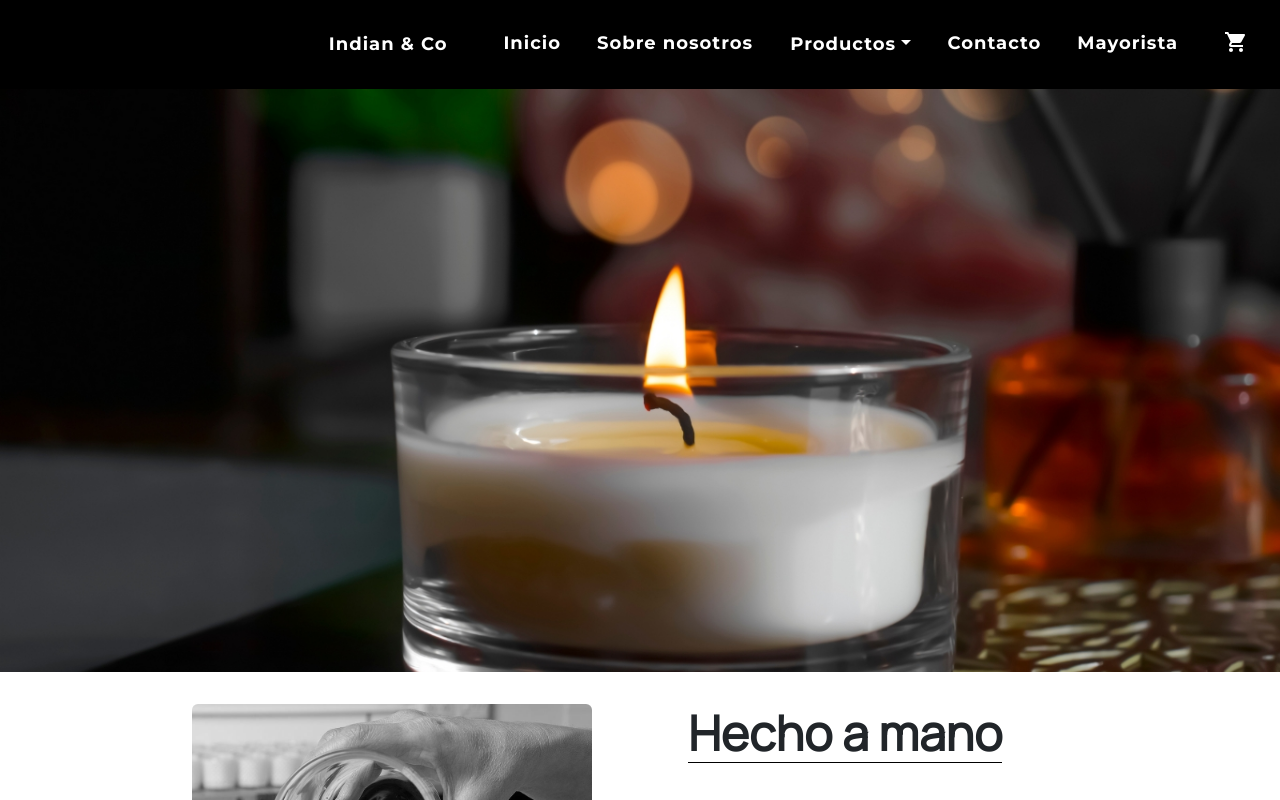
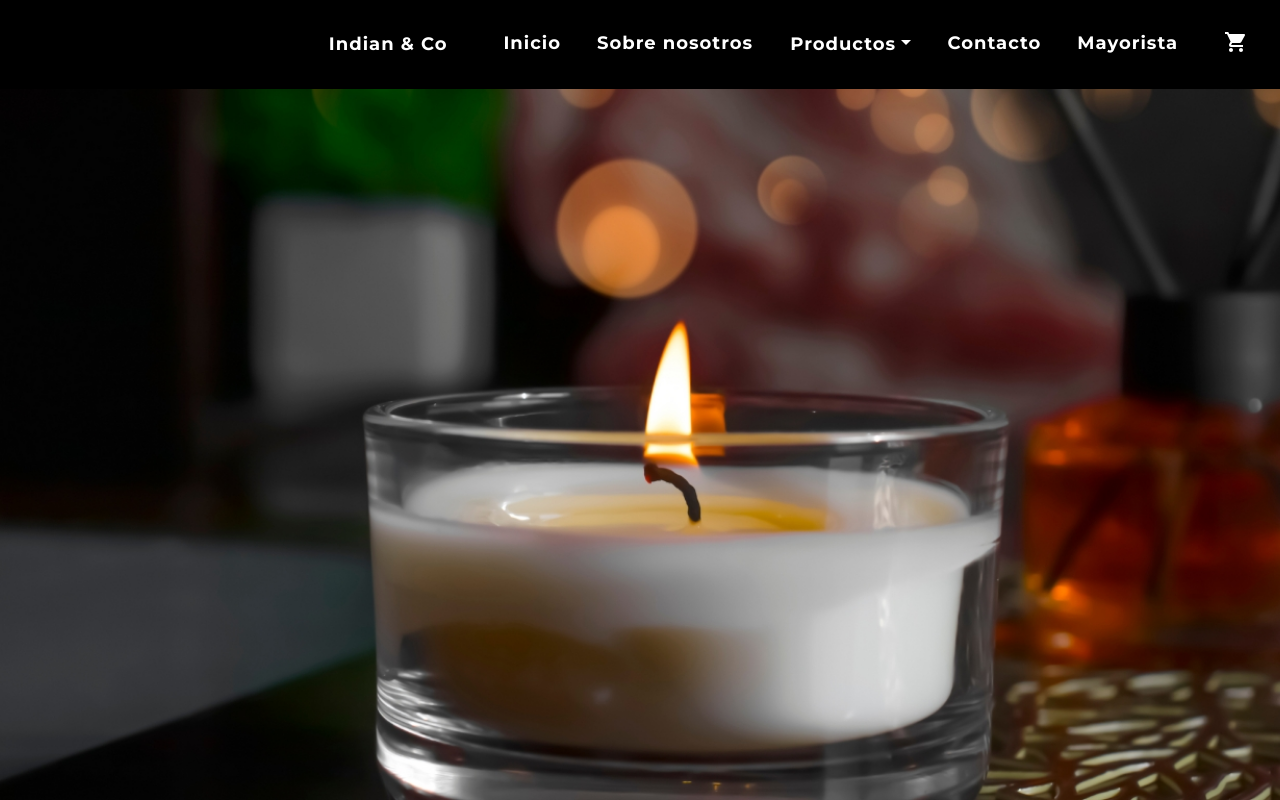
Before and after one commit to indianandco/Indian_Co, a React (Vite) app in the folder Client/: page /about in a window 1280 px wide. Shown: the top 800 px of the page. Built offline with nearby package versions, Linux system fonts and the light colour scheme.

Commit message:
Update/About

```diff
--- a/Client/src/views/About/About.css
+++ b/Client/src/views/About/About.css
@@ -4,7 +4,7 @@
 
 .imageAbout{
     width: 100%;
-    height: 42em;
+    height: 100vh;
     object-fit: cover;
     object-position: center;
 }
@@ -76,7 +76,7 @@
     }
     .imageAbout1{
         width: 20em;
-        height: 20em;
+        height: 100%;
         object-fit: cover;
         object-position: center;
         border-radius: 6px;
--- a/Client/src/views/DashboardAdmin/Products/Products.jsx
+++ b/Client/src/views/DashboardAdmin/Products/Products.jsx
@@ -33,7 +33,6 @@ const Products = () => {
         )
     }
     const paginatedProducts = filteredProducts.slice((pagActive - 1) * productsPerPage, pagActive * productsPerPage)
-
     const handleModalShow = (product) => {
         setSelectedProduct(product);
         setModal(true);
```
